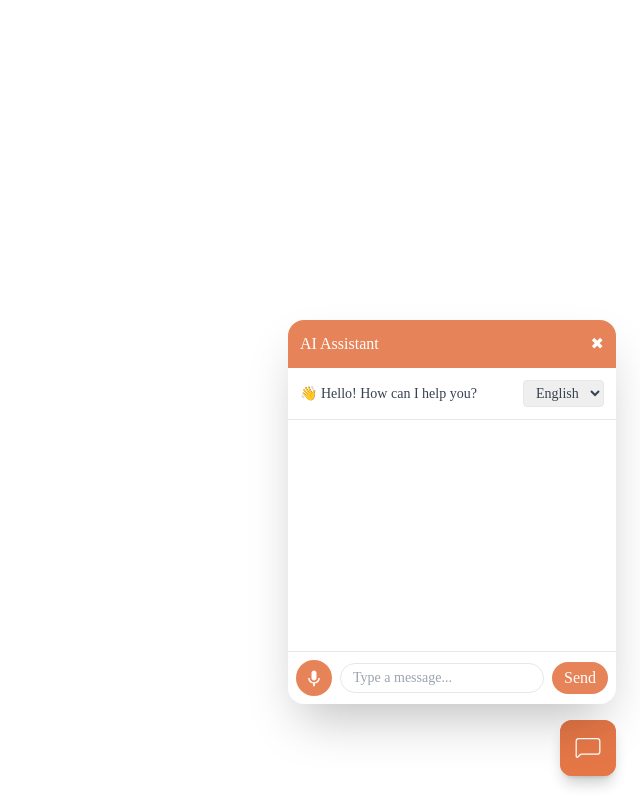
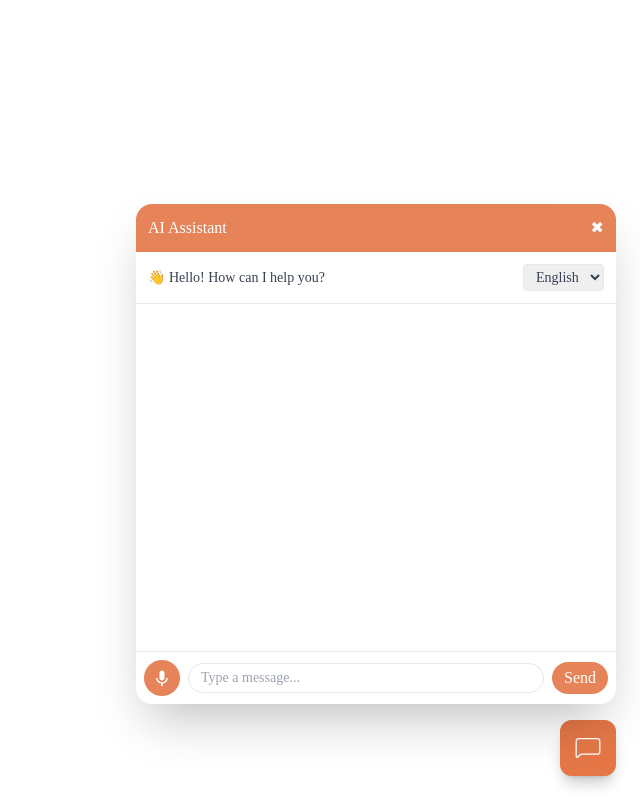
Before and after one commit to poojavishnoi/sarvamai, a React (Create React App) app: page / in a window 1280 px wide. Both pictures are taken after a click on the element 1228 px from the left and 748 px from the top of the page. Shown: the whole page, without its empty margins (640-1280 px from the left). Built offline with nearby package versions, Linux system fonts and the light colour scheme; a web font is replaced by a local one.

Commit message:
added height and weight in css file

```diff
--- a/src/App.css
+++ b/src/App.css
@@ -1,3 +1,8 @@
 .App {
   text-align: center;
 }
+
+.chatbox {
+  width: 480px;
+  height: 500px;
+}
--- a/src/components/AiVoiceFlow.js
+++ b/src/components/AiVoiceFlow.js
@@ -109,22 +109,22 @@ function AiVoiceFlow({ language }) {
     <div className="flex flex-col items-center justify-center h-full p-4 space-y-4">
       <button
         onClick={recording ? stopRecording : startRecording}
-        className={`px-6 py-3 rounded-full font-semibold w-44 mb-4  ${
+        className={`px-6 py-3 rounded-full font-semibold w-44  ${
           recording ? "bg-red-500 text-white" : "bg-gray-100"
         }`}
       >
         {recording ? "Stop Recording" : "Start Talking"}
       </button>
-      <div className="min-h-60">
+      <div className="h-full ">
         {audioURL && (
-          <div className="mt-4">
+          <div className="mt-1 ">
             <p className="mb-1 text-sm text-gray-600">Your voice input:</p>
             <audio controls src={audioURL} className="w-64" />
           </div>
         )}
 
         {responseAudio.length > 0 && (
-          <div className="mt-4">
+          <div className="mt-1">
             <p className="mb-1 text-sm text-gray-600">AI reply:</p>
             <audio controls src={responseAudio} className="w-64 my-2" />
           </div>
--- a/src/components/ChatBox.js
+++ b/src/components/ChatBox.js
@@ -61,7 +61,7 @@ const ChatBox = ({ onClose, config }) => {
   };
 
   return (
-    <div className="fixed z-50 flex flex-col bg-white shadow-2xl bottom-24 right-6 hw-96 min-h-96 rounded-2xl">
+    <div className="fixed z-50 flex flex-col bg-white shadow-2xl bottom-24 right-6 rounded-2xl chatbox">
       <div
         style={{ backgroundColor: `${config.theme.primaryColor}E6` }}
         className="flex items-center justify-between p-3 text-white rounded-t-2xl"
```
Also changed, not shown: public/chat-widget.js, 2 other files (tests, documents, lock files or other folders).
